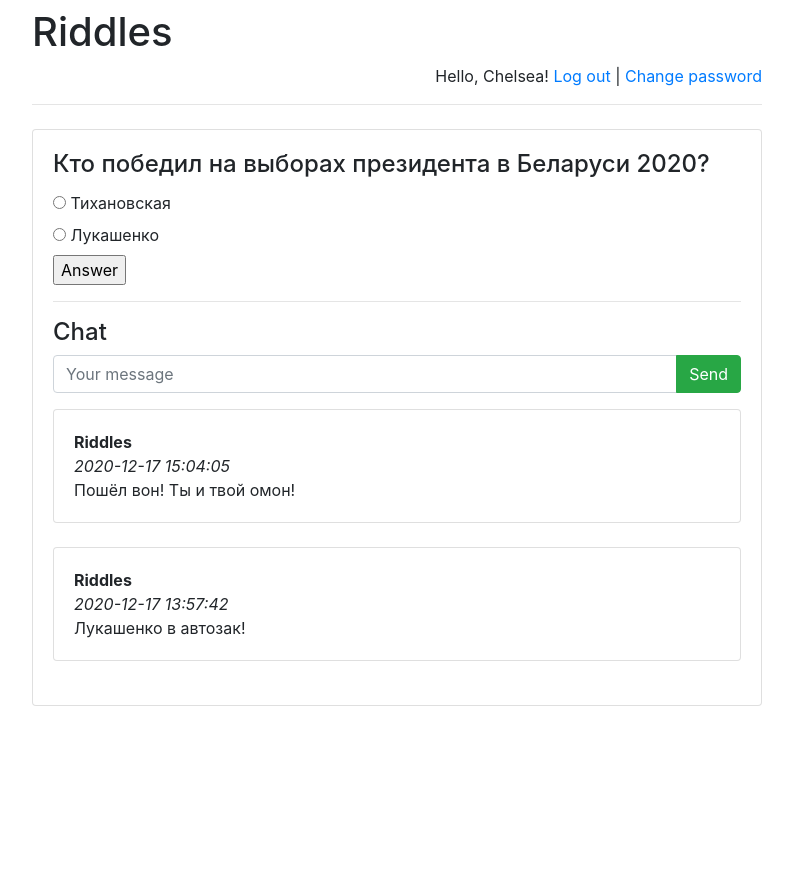
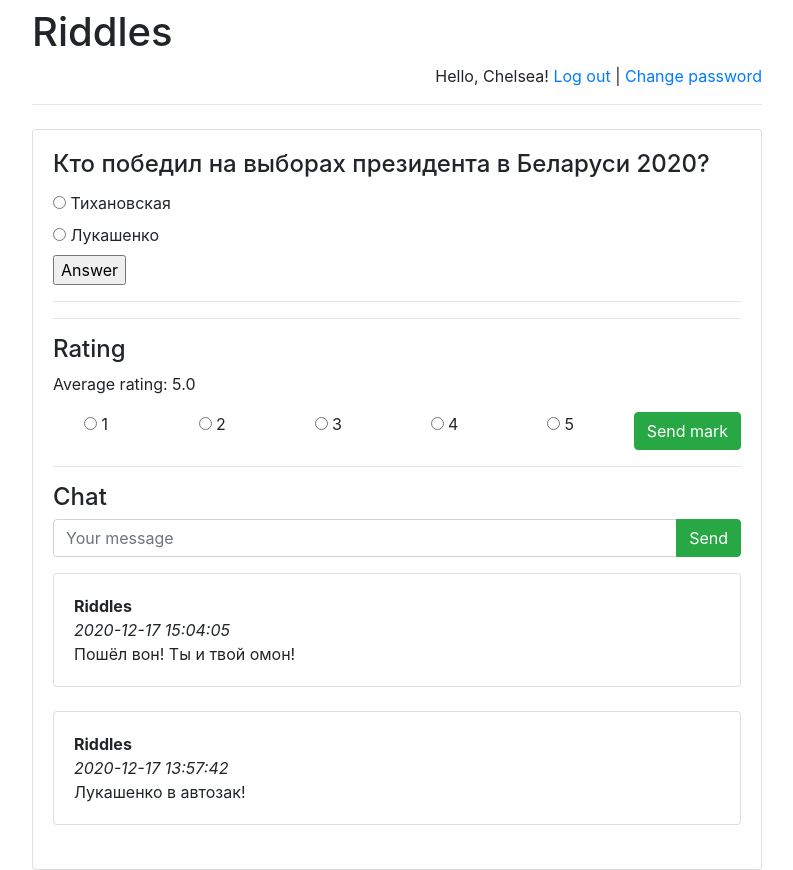
Before and after one commit to DenKetsko/djangoProject, a Django app: page /riddles/1/ in a window 1280 px wide. Shown: the whole page, without its empty margins (243-1036 px from the left). Before the commit the page ends 706 px from the top, so only its background shows below. Run offline with Django 3.2, Linux system fonts and the light colour scheme; a user stored in the database is signed in; data comes from the database, SQL or seed files in the repository; both versions use the stored data as it was after the commit; some libraries are stand-ins or nearby versions.

Commit message:
Практика 8

```diff
--- a/riddles/admin.py
+++ b/riddles/admin.py
@@ -8,3 +8,7 @@ admin.site.register(Option)
 from .models import Message
 ...
 admin.site.register(Message)
+
+from .models import Mark
+...
+admin.site.register(Mark)
--- a/riddles/models.py
+++ b/riddles/models.py
@@ -29,3 +29,17 @@ class Message(models.Model):
     pub_date = models.DateTimeField(
         'Дата сообщения',
         default=timezone.now)
+
+class Mark(models.Model):
+    riddle = models.ForeignKey(
+        Riddle,
+        verbose_name='Загадка',
+        on_delete=models.CASCADE)
+    author = models.ForeignKey(
+        User,
+        verbose_name='Пользователь', on_delete=models.CASCADE)
+    mark = models.IntegerField(
+        verbose_name='Оценка')
+    pub_date = models.DateTimeField(
+        'Дата оценки',
+        default=timezone.now)
--- a/riddles/urls.py
+++ b/riddles/urls.py
@@ -13,4 +13,7 @@ urlpatterns = [
     url(r'^password-change/', views.PasswordChangeView.as_view()),
     url(r'^([0-9]+)/post/$', views.post, name='post'),
     url(r'^([0-9]+)/msg_list/$', views.msg_list, name='msg_list'),
+    url(r'^([0-9]+)/post_mark/$', views.post_mark, name='post_mark'),
+    url(r'^([0-9]+)/get_mark/$', views.get_mark, name='get_mark'),
+
 ]
--- a/riddles/views.py
+++ b/riddles/views.py
@@ -196,3 +196,66 @@ def msg_list(request, riddle_id):
                 '%d.%m.%Y %H:%M:%S'
             )
     return JsonResponse(json.dumps(res), safe=False)
+
+# сообщения
+from .models import Mark
+...
+def post_mark(request, riddle_id):
+    msg = Mark()
+    msg.author = request.user
+    msg.riddle = get_object_or_404(Riddle, pk=riddle_id)
+    msg.mark = request.POST['mark']
+    msg.pub_date = datetime.now()
+    msg.save()
+    return HttpResponseRedirect(app_url+str(riddle_id))
+
+# оценки
+from .models import Mark
+# вычисление среднего,
+# например, средней оценки
+from django.db.models import Avg
+...
+# страница загадки со списком ответов
+def detail(request, riddle_id):
+    error_message = None
+    if "error_message" in request.GET:
+        error_message = request.GET["error_message"]
+    return render(
+        request,
+        "answer.html",
+        {
+            "riddle": get_object_or_404(
+                Riddle, pk=riddle_id),
+            "error_message": error_message,
+            "latest_messages":
+                Message.objects
+                    .filter(chat_id=riddle_id)
+                    .order_by('-pub_date')[:5],
+            # кол-во оценок, выставленных пользователем
+            "already_rated_by_user":
+                Mark.objects
+                    .filter(author_id=request.user.id)
+                    .filter(riddle_id=riddle_id)
+                    .count(),
+            # оценка текущего пользователя
+            "user_rating":
+                Mark.objects
+                    .filter(author_id=request.user.id)
+                    .filter(riddle_id=riddle_id)
+                    .aggregate(Avg('mark'))
+                    ["mark__avg"],
+            # средняя по всем пользователям оценка
+            "avg_mark":
+                Mark.objects
+                    .filter(riddle_id=riddle_id)
+                    .aggregate(Avg('mark'))
+                    ["mark__avg"]
+        }
+    )
+
+def get_mark(request, riddle_id):
+    res = Mark.objects\
+            .filter(riddle_id=riddle_id)\
+            .aggregate(Avg('mark'))
+
+    return JsonResponse(json.dumps(res), safe=False)
--- a/templates/answer.html
+++ b/templates/answer.html
@@ -18,6 +18,56 @@
     {% endfor %}
     <input type="submit" value="Answer"/>
 </form>
+<hr>
+<hr>
+<h4>Rating</h4>
+    <p>Average rating:
+        <span id="avg_mark_span">
+            {{ avg_mark }}
+        </span>
+    </p>
+{% if user.is_authenticated %}
+    {% if already_rated_by_user <= 0 or already_rated_by_user ==  None %}
+        <form action="post_mark/" method="post">
+            {% csrf_token %}
+            <div class="row">
+                <div class="col-sm text-center">
+                    <input name="mark"
+                           type="radio"
+                           value="1"/> 1
+                </div>
+                <div class="col-sm text-center">
+                    <input name="mark"
+                           type="radio"
+                           value="2"/> 2
+                </div>
+                <div class="col-sm text-center">
+                    <input name="mark"
+                           type="radio"
+                           value="3"/> 3
+                </div>
+                <div class="col-sm text-center">
+                    <input name="mark"
+                           type="radio"
+                           value="4"/> 4
+                </div>
+                <div class="col-sm text-center">
+                    <input name="mark"
+                           type="radio"
+                           value="5"/> 5
+                </div>
+                <div class="col-sm text-center">
+                    <input class="btn btn-success"
+                        type="submit"
+                        value="Send mark"/>
+                </div>
+            </div>
+        </form>
+        {% else %}
+        Your rating: {{ user_rating }}
+    {% endif %}
+
+{% endif %}
 <hr>
 <h4>Chat</h4>
 {% if user.is_authenticated %}
@@ -87,4 +137,17 @@ function parse_msg_update_response(data, success){
 }
 setInterval(send_msg_update_request, 5000);
 </script>
+<script>
+function send_msg_update_request(){
+    $.get("msg_list/",{},parse_msg_update_response);
+    $.get("get_mark/",{},parse_mark_update_response);
+}
+
+function parse_mark_update_response(data, success){
+    res = JSON.parse(data);
+    $("#avg_mark_span").html(res["mark__avg"].toFixed(1));
+}
+setInterval(send_msg_update_request, 5000);
+</script>
+
 {% endblock %}
```
Also changed, not shown: db.sqlite3.
